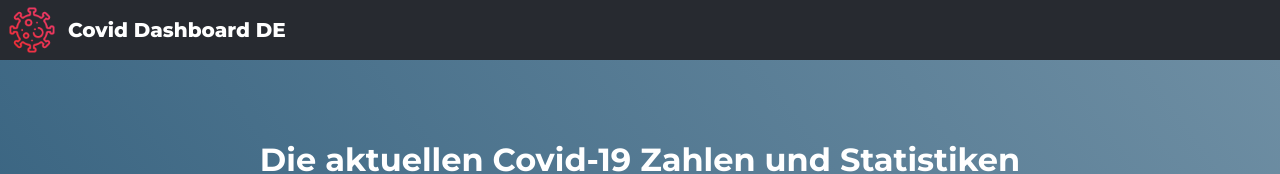
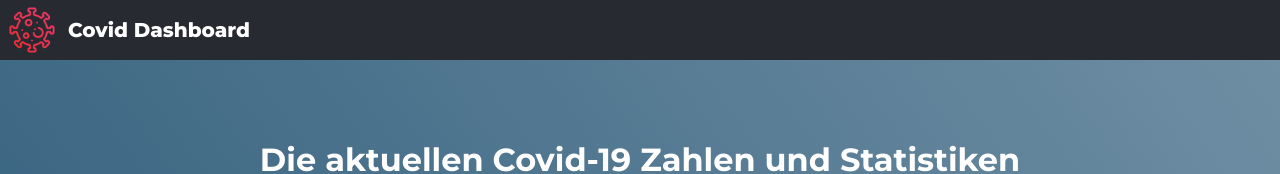
Before and after one commit to minefled/covid-dashboard, a Svelte app: page / in a window 1280 px wide. Shown: the top 174 px of the page. Built offline with nearby package versions, Linux system fonts and the light colour scheme; no server answers.

Commit message:
Removed "DE" from Header TItle

```diff
--- a/src/Header/Header.svelte
+++ b/src/Header/Header.svelte
@@ -5,7 +5,7 @@
 <div class="header">
     <div class="icon-block">
         <img class="icon" alt="[Icon]" src="public/favicon.png">
-        <b class="title">Covid Dashboard DE</b>
+        <b class="title">Covid Dashboard</b>
     </div>
 </div>
 
```
